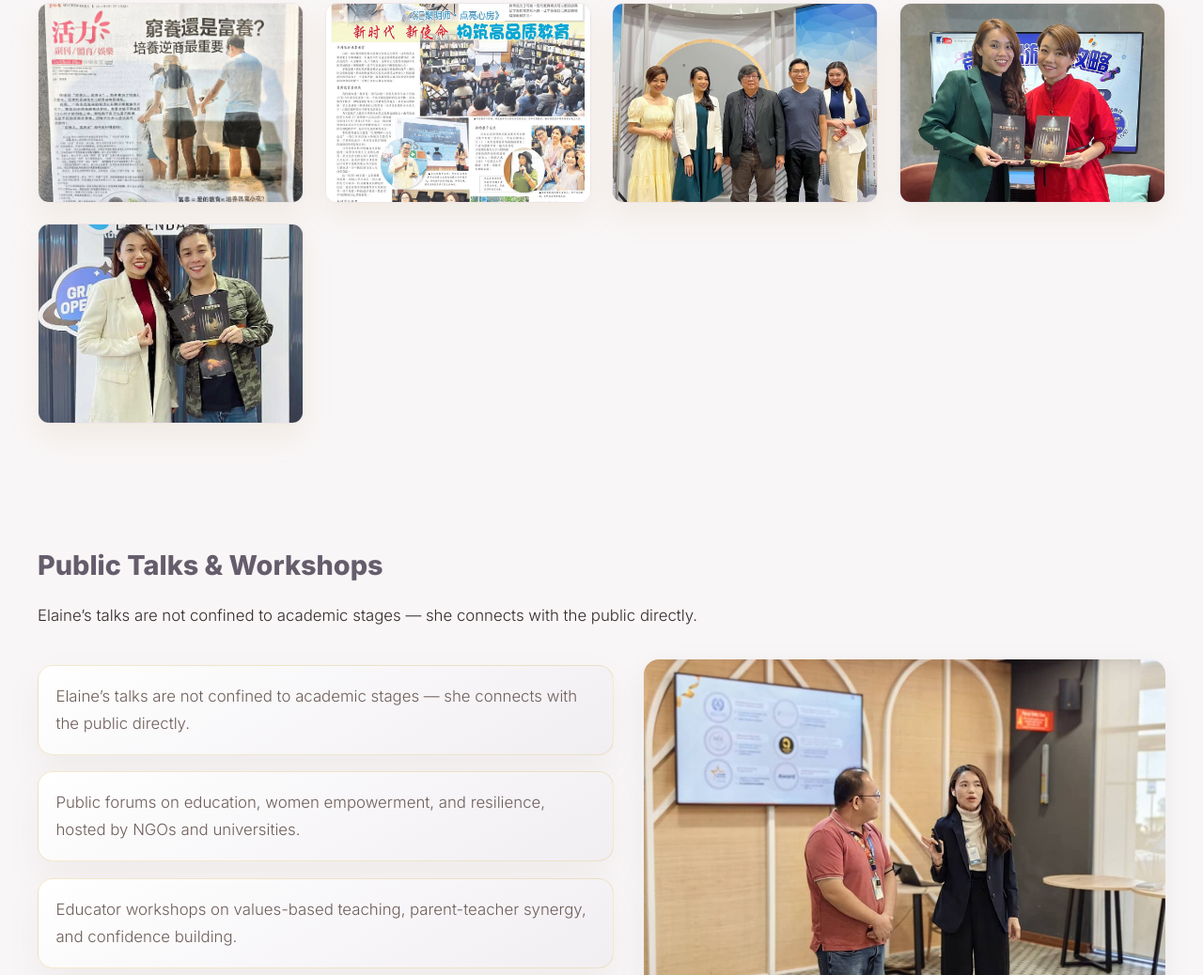
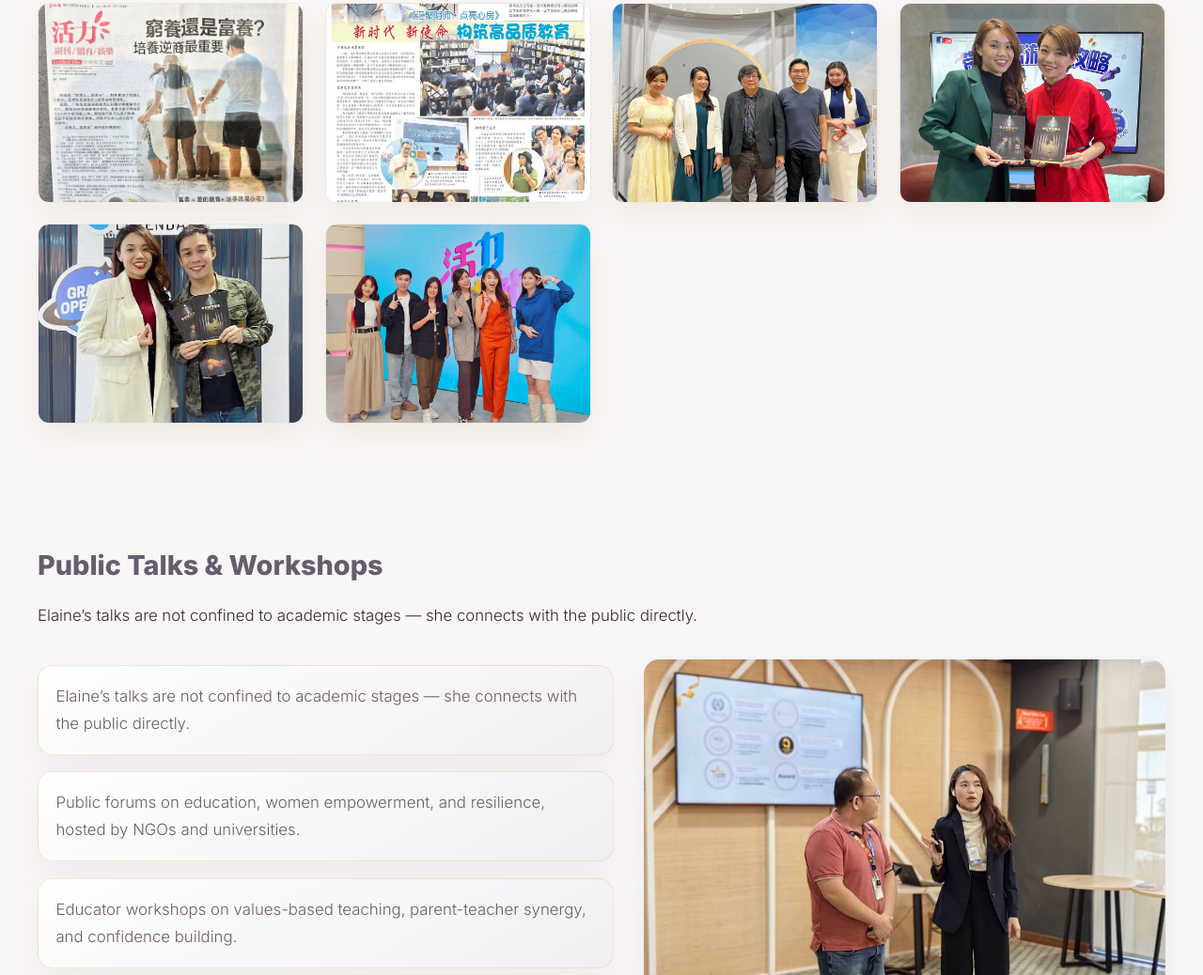
Before and after one commit to Lapendaz2015/drelaineloo-site, a website: page media.html in a window 1280 px wide. Shown: the part 2933-3971 px from the top of the page at 94% size. Drawn offline with nearby package versions, Linux system fonts and the light colour scheme; animation ran at ten frames a second.

Commit message:
add living_delight

```diff
--- a/media.html
+++ b/media.html
@@ -336,6 +336,15 @@
               src="assets/images/association/post_5.jpg"
               alt="Community event 5"
           /></a>
+          <a
+            class="gcard"
+            target="_blank"
+            rel="noopener"
+            href="https://www.youtube.com/watch?v=VyBU9M3fGD4"
+            ><img
+              src="assets/images/association/living_delight.jpeg"
+              alt="Community event 5"
+          /></a>
         </div>
       </section>
 
```
Also changed, not shown: assets/images/association/living_delight.jpeg (added).
